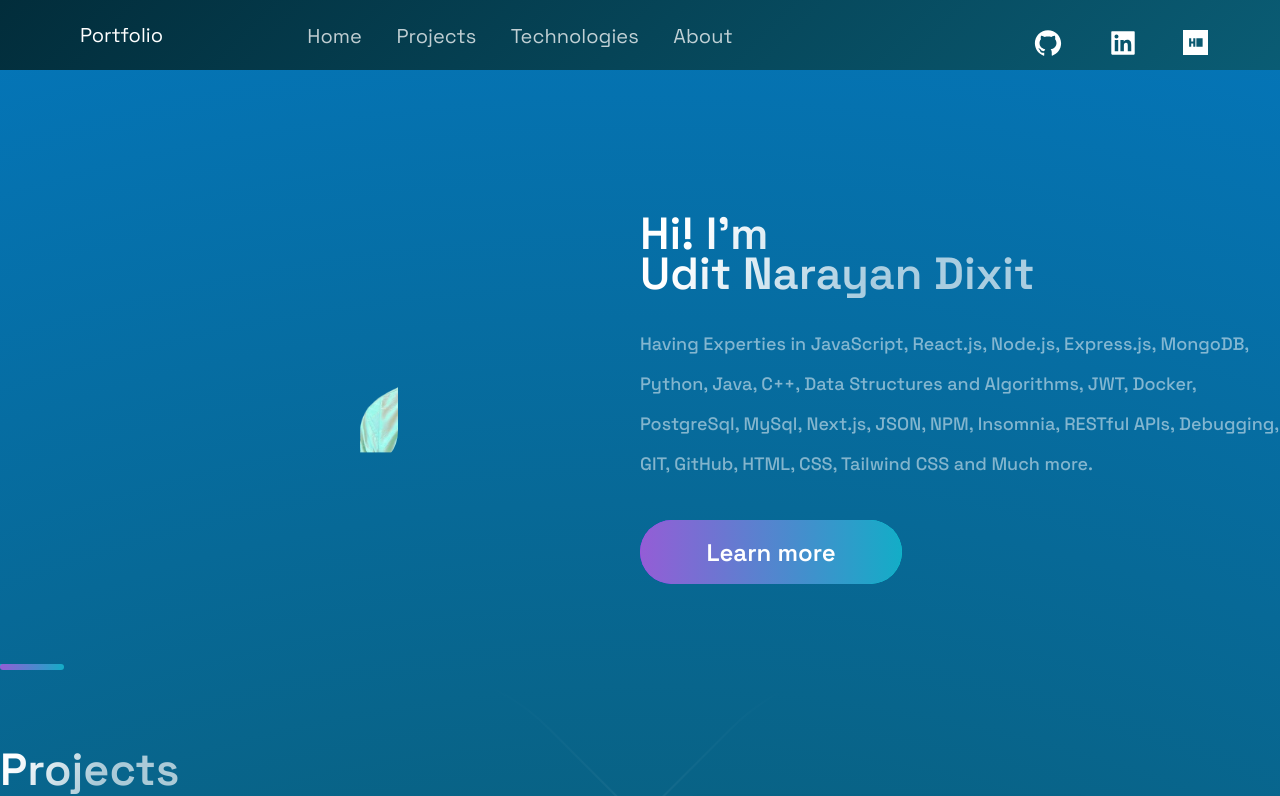
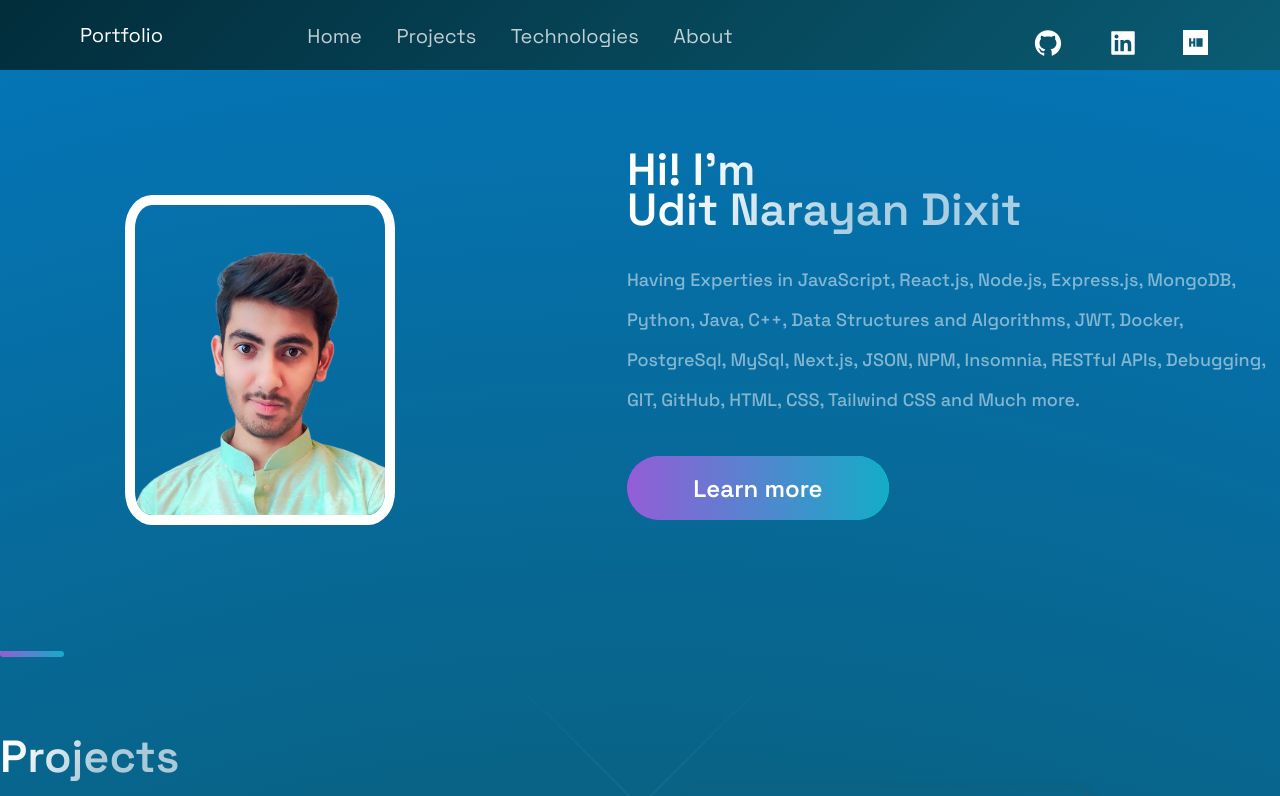
Before and after one commit to dixitudit/portfolio, a Next.js app: page / in a window 1280 px wide. Shown: the top 796 px of the page. Built offline with nearby package versions, Linux system fonts and the light colour scheme; some icons are missing.

Commit message:
image change

```diff
--- a/src/components/ProfileImg/SlideInProfileImage.js
+++ b/src/components/ProfileImg/SlideInProfileImage.js
@@ -5,15 +5,22 @@ const ImgContainer = styled.div`
   height: 330px;
   width: 270px;
   border-radius: 10%;
+  border: 10px solid #fff;
   overflow: hidden;
   padding-bottom: 40px;
+  margin: 20%;
   z-index: 1000;
+`;
+
+const StyledImage = styled.img`
+  height: 330px;
+  width: 270px;
 `;
 
 const SlideInProfileImage = () => {
   return (
     <ImgContainer>
-      <object type="image/svg+xml" data="images/demo.svg"></object>
+      <StyledImage src="images/demo.png" />
     </ImgContainer>
   );
 };
--- a/src/pages/index.js
+++ b/src/pages/index.js
@@ -12,7 +12,7 @@ import CombinedAnimations from "../components/CombinedAnimations/CombinedAnimati
 import SlideInProfileImage from "../components/ProfileImg/SlideInProfileImage";
 
 const InnerContainerImg = styled.div`
-  padding-left: 10%;
+  ${"" /* padding-left: 10%; */}
   width: 60%;
   height: 100%;
 
@@ -26,7 +26,6 @@ const InnerContainerImg = styled.div`
 const SimpleContainer = styled.div`
   display: flex;
   justify: between;
-  margin-top: 5%;
   width: 100%;
   @media ${(props) => props.theme.breakpoints.sm} {
     display: block;
```
Also changed, not shown: public/images/demo.png (added).
